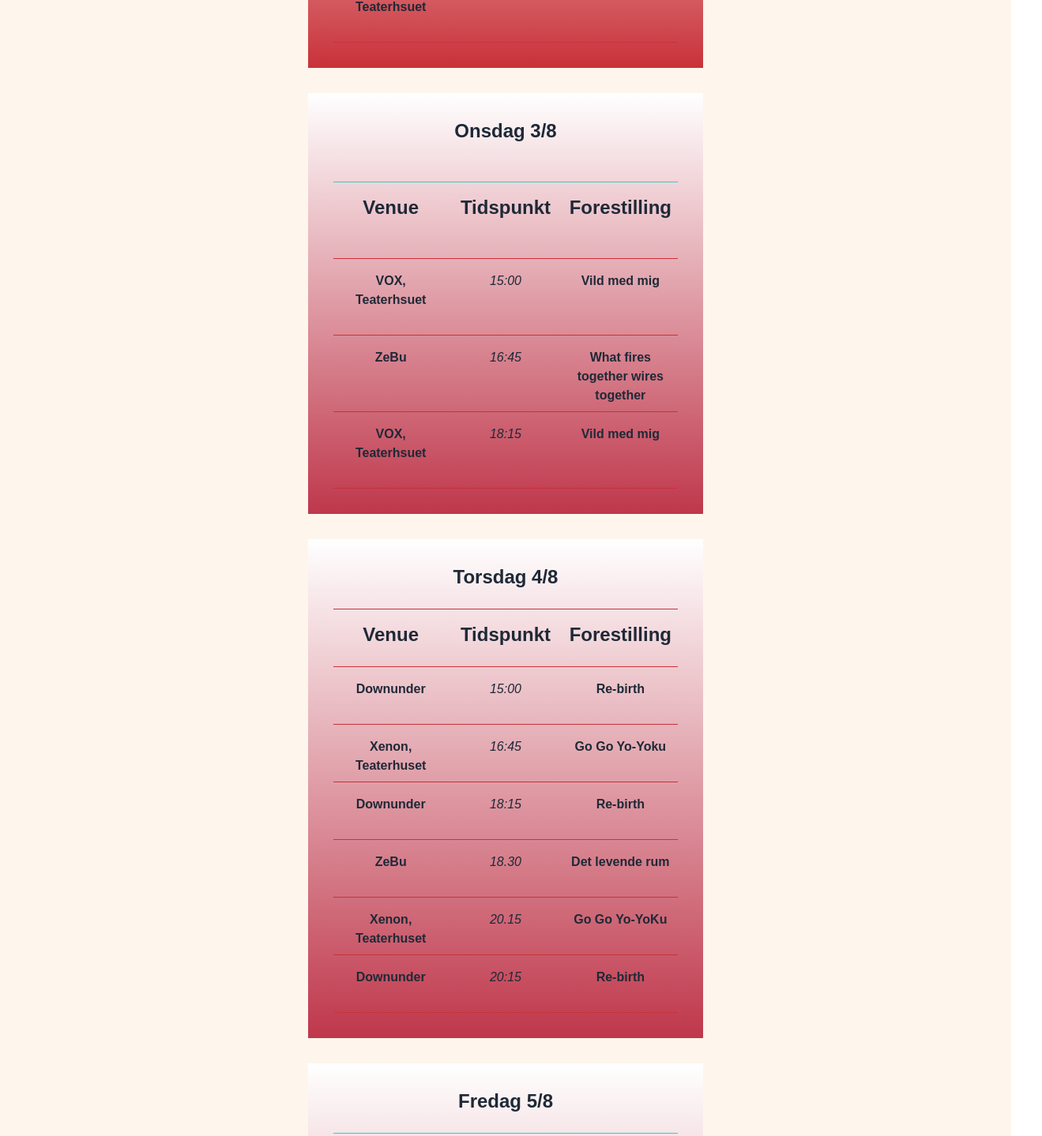
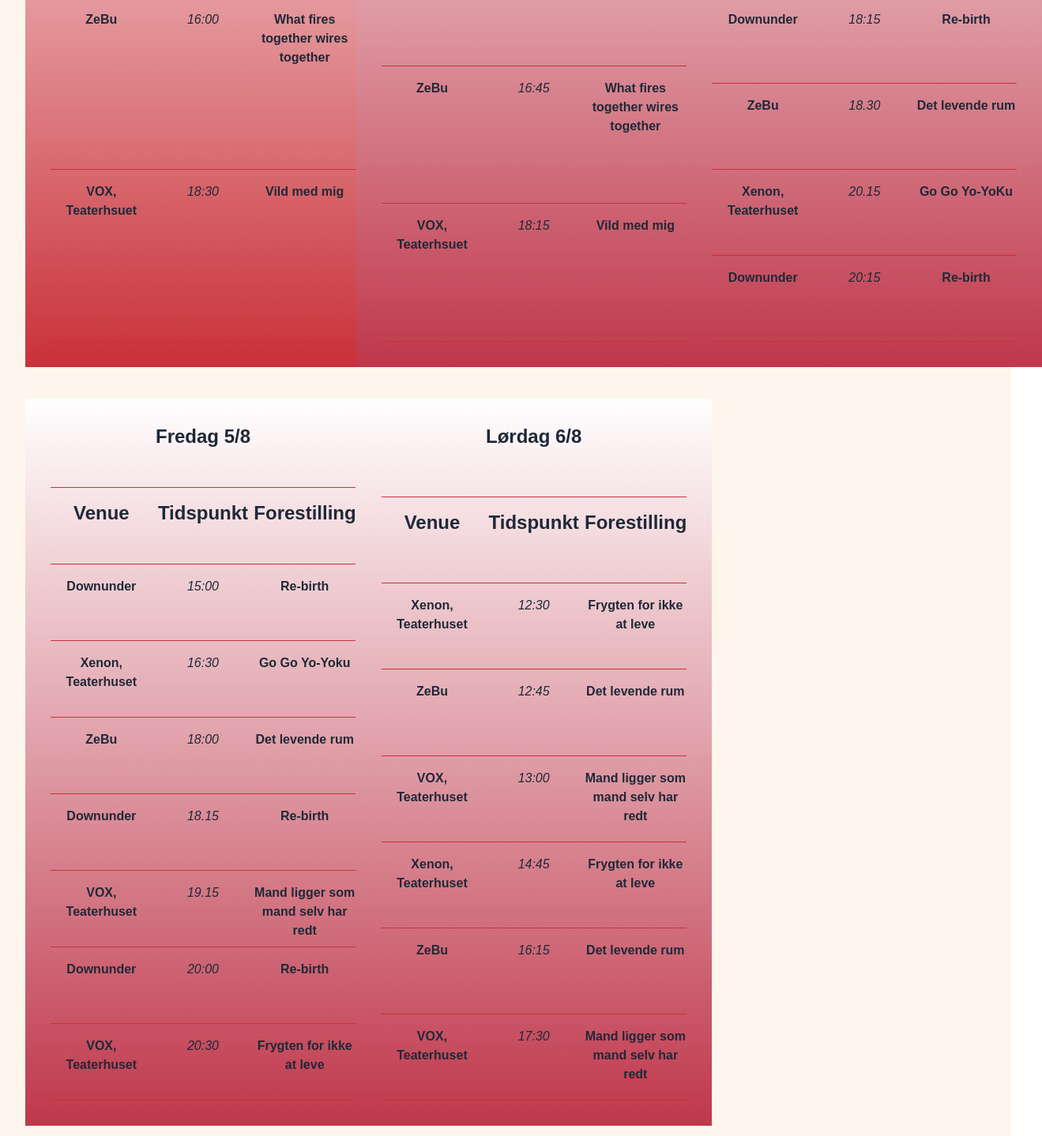
Before and after one commit to lauramoerk/Vildskud, a website built with Vite: page src/programoversigt.html in a window 1280 px wide. Shown: the part 568-2007 px from the top of the page at 79% size, 1319 px wide, since content can reach past the window. Built offline with nearby package versions, Linux system fonts and the light colour scheme.

Commit message:
programoversigt uden filter

```diff
--- a/src/programoversigt.html
+++ b/src/programoversigt.html
@@ -3,7 +3,7 @@
   <head>
     <meta charset="UTF-8" />
     <meta name="viewport" content="width=device-width, initial-scale=1.0" />
-    <script defer src="https://unpkg.com/alpinejs@3.10.4/dist/cdn.min.js"></script>
+    <!-- <script defer src="https://unpkg.com/alpinejs@3.10.4/dist/cdn.min.js"></script> -->
     <title>Vite App</title>
 <link rel="stylesheet" href="style.css">
 
@@ -116,7 +116,7 @@
 
 
 
-  <main class="p-8 " id="step" x-data="{spilledag: 'alledage', skjulteforestillinger : 0 }">
+  <!-- <main class="p-8 " id="step" x-data="{spilledag: 'alledage', skjulteforestillinger : 0 }">
 
     <header class=" flex justify-center pt-4 pb-8">
       <form id="filtre" class="flex">
@@ -134,22 +134,22 @@
     </div>
 
       </form>
-    </header>
+    </header> -->
 
  <!-- <img src="img/ui/Frame 26.svg" alt="tirsdag" :class="{'hidden': !(['alledage',  'onsdag'].includes(spilledag)) }" x-transition:enter.duration.800ms >
 <img src="img/ui/Frame 27.svg" alt="onsdag"  :class="{'hidden': !(['alledage',  'onsdag'].includes(spilledag)) }" x-transition:enter.duration.800ms >
 <img src="img/ui/Frame 28.svg" alt="torsdag" :class="{'hidden': !(['alledage',  'onsdag'].includes(spilledag)) }" x-transition:enter.duration.800ms >
 <img src="img/ui/Frame 29.svg" alt="fredag"  :class="{'hidden': !(['alledage',  'onsdag'].includes(spilledag)) }" x-transition:enter.duration.800ms >
 <img src="img/ui/Frame 30.svg" alt="lørdag"  :class="{'hidden': !(['alledage',  'onsdag'].includes(spilledag)) }" x-transition:enter.duration.800ms > -->
+<main>
 
+    <!-- <section class=" flex flex-col gap-8 justify-center items-center  md:gap-x-40 lg:gap-x-80 mb-16"> -->
 
-    <section class=" flex flex-col gap-8 justify-center items-center  md:gap-x-40 lg:gap-x-80 mb-16">
+      <section class=" grid grid-cols-1 md:grid-cols-3 md:grid-rows-2 gap-10 p-8">
 
 
 
-
-
-    <article class="grid grid-rows-4 p-8 gap-4 bg-gradient-to-b from-white to-accentcolor md:w-[500px]  " :class="{'hidden': !(['alledage',  'onsdag'].includes(spilledag)) }" x-transition:enter.duration.800ms  >
+    <article class=" grid grid-rows-4 p-8 gap-4 bg-gradient-to-b from-white to-accentcolor md:w-[450px]  " :class="{'hidden': !(['alledage',  'onsdag'].includes(spilledag)) }" x-transition:enter.duration.800ms  >
       <div class="flex justify-center border-b-[1px]  border-solid border-accentcolor">
       <h1 class="font-custard font-semibold text-2xl">Tirsdag 2/8</h1>
       </div>
@@ -178,8 +178,8 @@
           </article>
 
 
-    <article class="grid grid-rows-5 p-8 gap-4 bg-gradient-to-b from-white to-[#BF374B] md:w-[500px]  " :class="{'hidden': !(['alledage',  'onsdag'].includes(spilledag)) }" x-transition:enter.duration.800ms  >
-      <div class="flex justify-center border-b-[1px]  border-solid border-accent">
+    <article class="grid grid-rows-5 p-8 gap-4 bg-gradient-to-b from-white to-[#BF374B] md:w-[450px]  " :class="{'hidden': !(['alledage',  'onsdag'].includes(spilledag)) }" x-transition:enter.duration.800ms  >
+      <div class="flex justify-center border-b-[1px]  border-solid border-accentcolor">
       <h1 class="font-custard font-semibold text-2xl">Onsdag 3/8</h1>
       </div>
 
@@ -212,7 +212,7 @@
 
           </article>
 
-    <article class="grid grid-rows-8 p-8 gap-4 bg-gradient-to-b from-white to-[#BF374B] md:w-[500px]  " :class="{'hidden': !(['alledage',  'torsdag'].includes(spilledag)) }" x-transition:enter.duration.800ms  >
+    <article class="grid grid-rows-8 p-8 gap-4 bg-gradient-to-b from-white to-[#BF374B] md:w-[450px]  " :class="{'hidden': !(['alledage',  'torsdag'].includes(spilledag)) }" x-transition:enter.duration.800ms  >
       <div class="flex justify-center border-b-[1px]  border-solid border-accentcolor">
       <h1 class="font-custard font-semibold text-2xl">Torsdag 4/8</h1>
       </div>
@@ -266,8 +266,8 @@
           </article>
 
 
-    <article class="grid grid-rows-9 p-8 gap-4 bg-gradient-to-b from-white to-[#BF374B] md:w-[500px]  " :class="{'hidden': !(['alledage',  'fredag'].includes(spilledag)) }" x-transition:enter.duration.800ms  >
-      <div class="flex justify-center border-b-[1px]  border-solid border-accent">
+    <article class="grid grid-rows-9 p-8 gap-4 bg-gradient-to-b from-white to-[#BF374B] md:w-[450px]  " :class="{'hidden': !(['alledage',  'fredag'].includes(spilledag)) }" x-transition:enter.duration.800ms  >
+      <div class="flex justify-center border-b-[1px]  border-solid border-accentcolor">
       <h1 class="font-custard font-semibold text-2xl">Fredag 5/8</h1>
       </div>
 
@@ -324,8 +324,8 @@
 
           </article>
 
-    <article class="grid grid-rows-8 p-8 gap-4 bg-gradient-to-b from-white to-[#BF374B] md:w-[500px]  " :class="{'hidden': !(['alledage', 'lordag'].includes(spilledag)) }" x-transition:enter.duration.800ms  >
-<div class="flex justify-center border-b-[1px]  border-solid border-accent">
+    <article class="grid grid-rows-8 p-8 gap-4 bg-gradient-to-b from-white to-[#BF374B] md:w-[450px]  " :class="{'hidden': !(['alledage', 'lordag'].includes(spilledag)) }" x-transition:enter.duration.800ms  >
+<div class="flex justify-center border-b-[1px]  border-solid border-accentcolor">
 <h1 class="font-custard font-semibold text-2xl">Lørdag 6/8</h1>
 </div>
 
```
